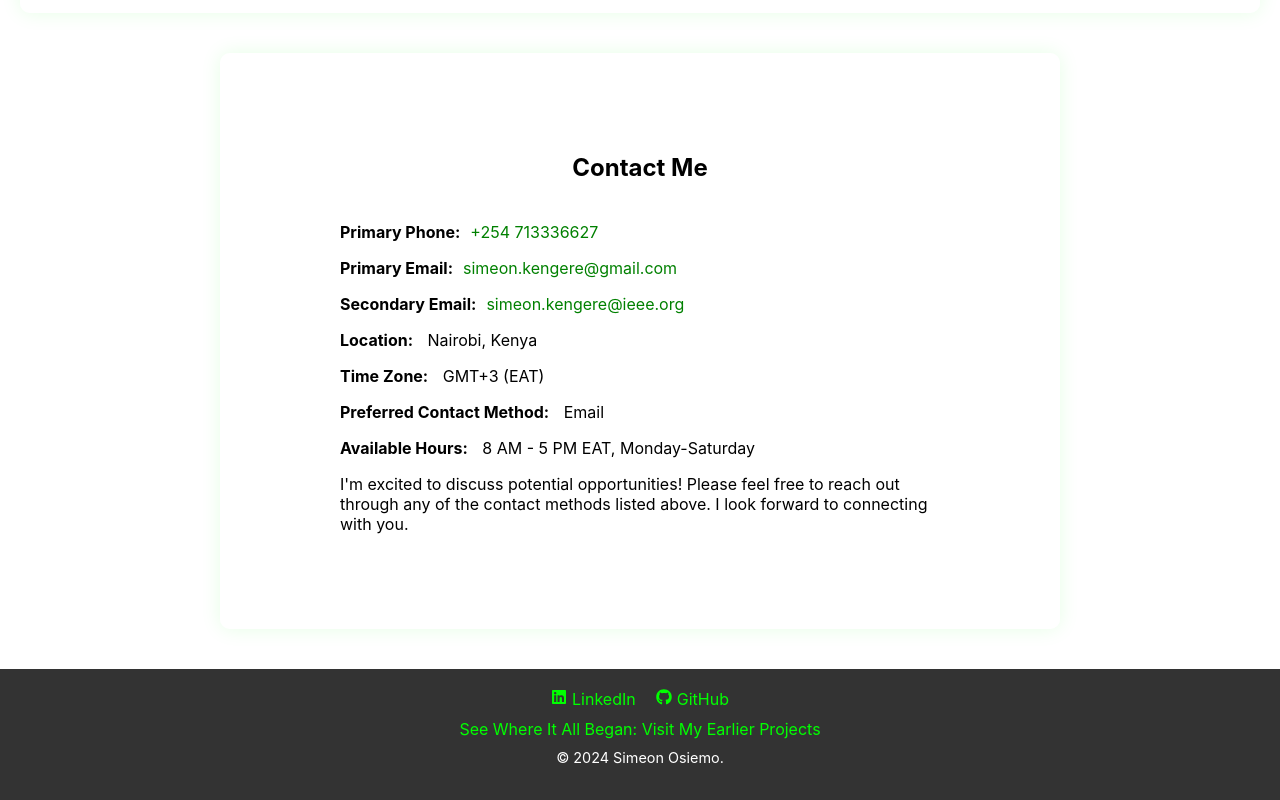
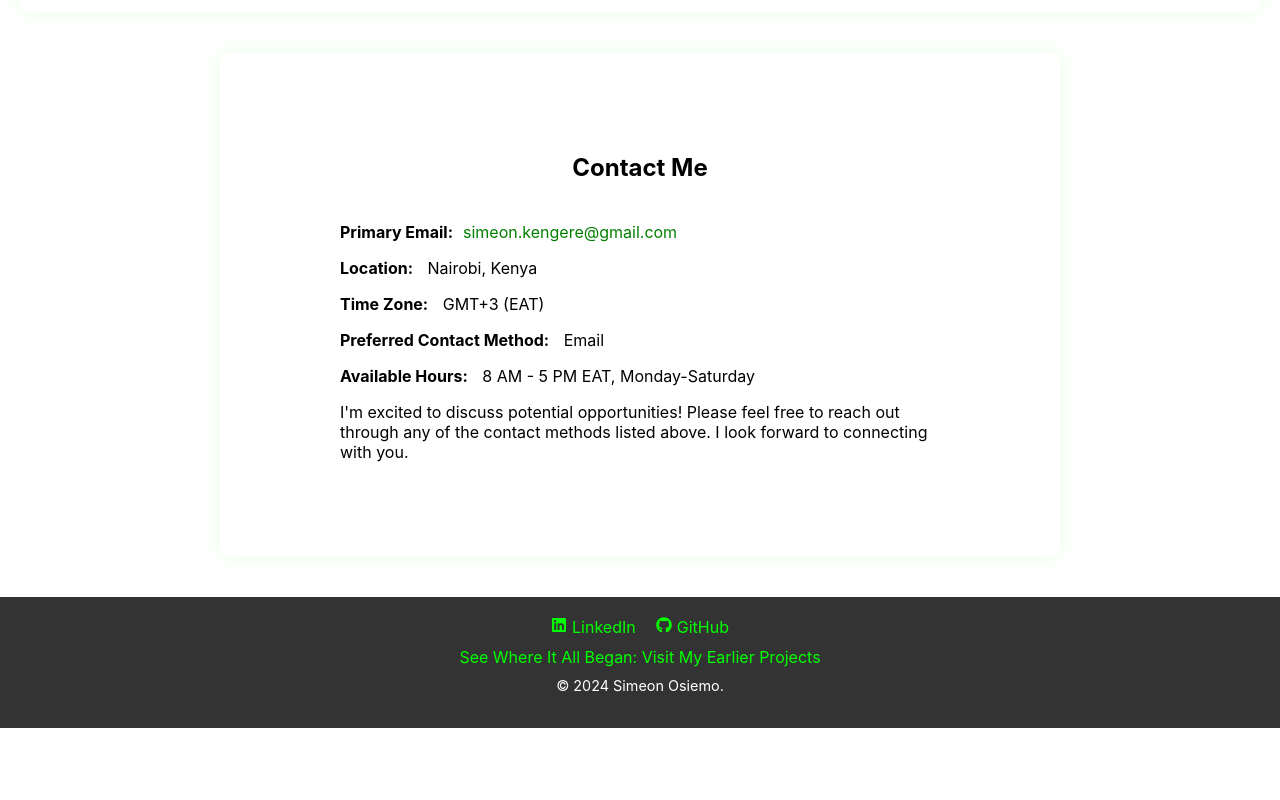
Before and after one commit to Simeonone/ai-portfolio, a React (Create React App) app: page / in a window 1280 px wide. Shown: the part 2460-3260 px from the top of the page. After the commit the page ends 3188 px from the top, so only its background shows below. Built offline with nearby package versions, Linux system fonts and the light colour scheme.

Commit message:
updated UI

```diff
--- a/src/components/Contact.js
+++ b/src/components/Contact.js
@@ -43,16 +43,8 @@ function Contact() {
       <Title>Contact Me</Title>
       <ContactInfo>
         <InfoItem>
-          <Label>Primary Phone:</Label>
-          <Link href="tel:+254713336627">+254 713336627</Link>
-        </InfoItem>
-        <InfoItem>
           <Label>Primary Email:</Label>
           <Link href="mailto:simeon.kengere@gmail.com">simeon.kengere@gmail.com</Link>
-        </InfoItem>
-        <InfoItem>
-          <Label>Secondary Email:</Label>
-          <Link href="mailto:simeon.kengere@ieee.org">simeon.kengere@ieee.org</Link>
         </InfoItem>
         <InfoItem><Label>Location:</Label> Nairobi, Kenya</InfoItem>
         <InfoItem><Label>Time Zone:</Label> GMT+3 (EAT)</InfoItem>
```
